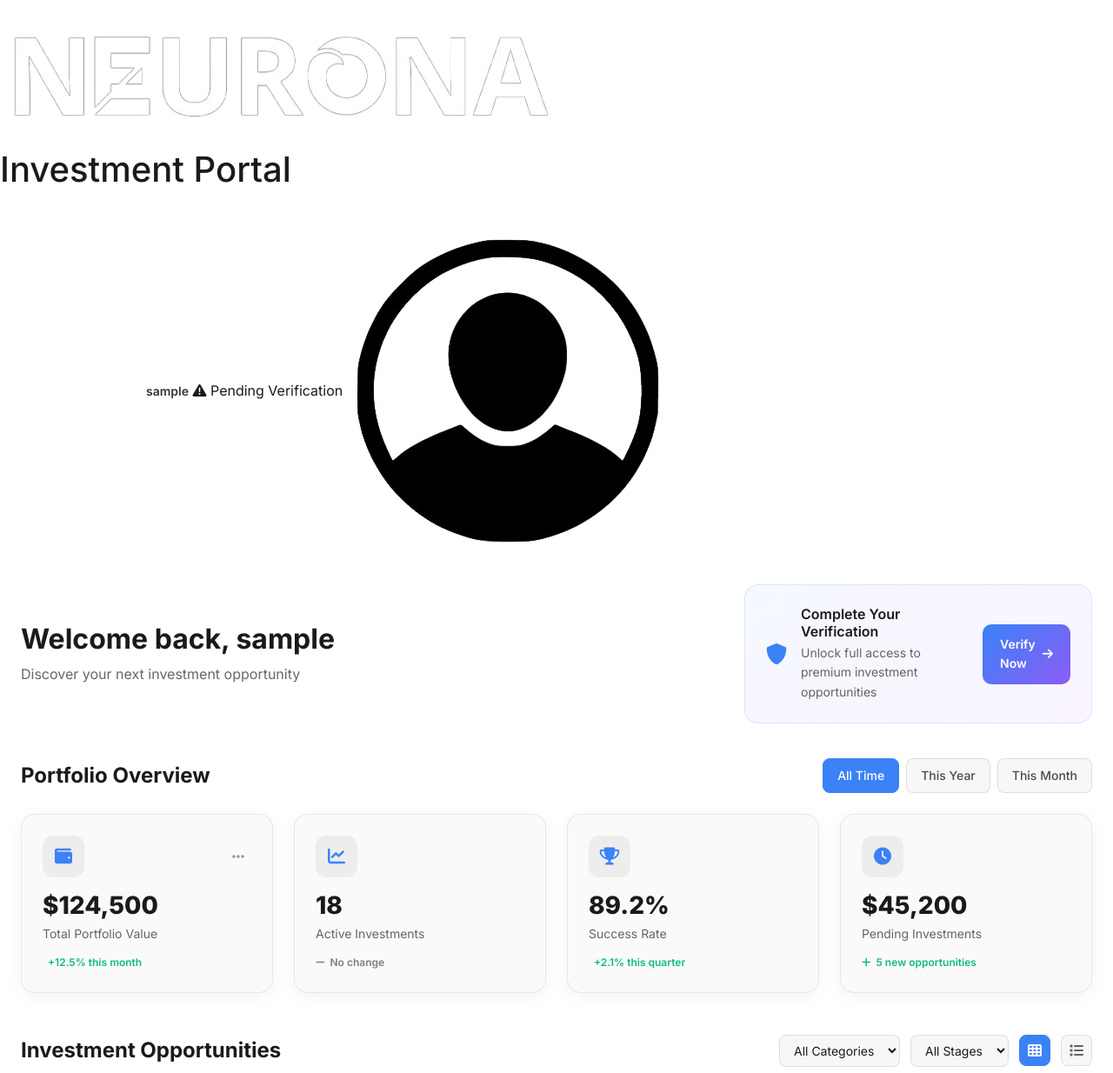
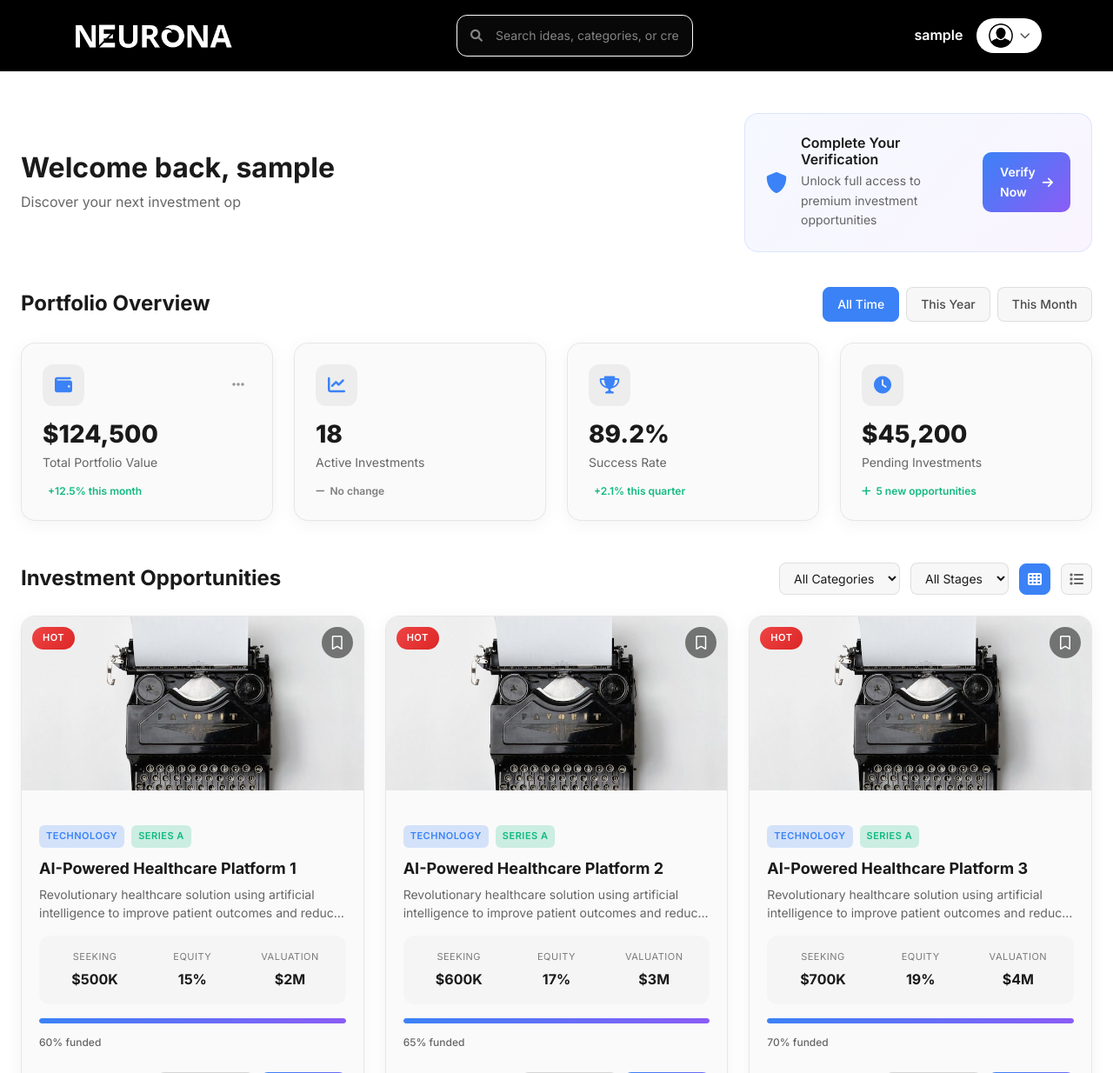
Before and after one commit to abdullahtawsif220/NEURONA, a Flask app: template templates/investor_dashboard.html in a window 1280 px wide. Shown: the top 1234 px of the page at 87% size. Run offline with Flask 3, Linux system fonts and the light colour scheme; the template is opened without the code that fills it: most values are stand-ins (such as "Sample title", 1, 10 or a date in 2020).

Commit message:
Update investor_dashboard.html

```diff
--- a/templates/investor_dashboard.html
+++ b/templates/investor_dashboard.html
@@ -12,74 +12,44 @@
 <body>
 
 <!-- Top Navigation Bar -->
-<nav class="top-nav">
-  <div class="nav-container">
-    <div class="nav-left">
-      <img src="{{ url_for('static', filename='images/logo_white.png') }}" class="nav-logo" alt="Neurona">
-      <div class="nav-divider"></div>
-      <h1 class="nav-title">Investment Portal</h1>
+<nav class="navbar navbar-expand-lg navbar-dark bg-dark py-3">
+  <div class="container d-flex justify-content-between align-items-center">
+
+    <div class="logo">
+      <img src="{{ url_for('static', filename='images/logo_white.png') }}" class="navbar-logo" alt="Neurona Logo">
     </div>
 
-    <div class="nav-center">
+<!-- search button -->
+
+      <div class="nav-center">
       <div class="search-container">
         <i class="fas fa-search search-icon"></i>
         <input type="text" placeholder="Search ideas, categories, or creators..." class="search-input">
       </div>
     </div>
 
-    <div class="nav-right">
-      <div class="nav-actions">
-        <button class="nav-btn">
-          <i class="fas fa-bell"></i>
-          <span class="notification-badge">3</span>
+    <div class="profile-section d-flex align-items-center gap-3">
+
+      <span class="creator-name">{{ username }}</span>
+      {% if verified == 1 %}
+        <span class="verification-badge ms-2">Verified</span>
+      {% endif %}
+
+      <div class="profile-dropdown position-relative">
+        <button class="profile-button">
+          <img src="{{ url_for('static', filename='images/user_logo.png') }}" alt="Profile" class="profile-img" />
+          <i class="fas fa-chevron-down dropdown-arrow"></i>
         </button>
-        <button class="nav-btn">
-          <i class="fas fa-bookmark"></i>
-        </button>
-        <button class="nav-btn">
-          <i class="fas fa-chart-line"></i>
-        </button>
-      </div>
 
-      <div class="profile-section">
-        <div class="profile-info">
-          <span class="profile-name">{{ username }}</span>
-          {% if verified %}
-            <span class="verified-badge">
-              <i class="fas fa-shield-check"></i>
-              Verified Investor
-            </span>
-          {% else %}
-            <span class="unverified-badge">
-              <i class="fas fa-exclamation-triangle"></i>
-              Pending Verification
-            </span>
-          {% endif %}
-        </div>
-        <div class="profile-dropdown">
-          <img src="{{ url_for('static', filename='images/user_logo.png') }}" alt="Profile" class="profile-avatar">
-          <div class="dropdown-menu">
-            <a href="#" class="dropdown-item">
-              <i class="fas fa-user"></i>
-              Profile Settings
-            </a>
-            <a href="#" class="dropdown-item">
-              <i class="fas fa-wallet"></i>
-              Wallet & Billing
-            </a>
-            <a href="#" class="dropdown-item">
-              <i class="fas fa-chart-bar"></i>
-              Investment History
-            </a>
-            <div class="dropdown-divider"></div>
-            <a href="{{ url_for('logout') }}" class="dropdown-item logout">
-              <i class="fas fa-sign-out-alt"></i>
-              Sign Out
-            </a>
-          </div>
+        <div class="dropdown-content">
+          <a href="#">Profile</a>
+          <a href="#">Notification</a>
+          <a href="#">Wallet</a>
+          <a href="{{ url_for('logout') }}">Logout</a>
         </div>
       </div>
     </div>
+
   </div>
 </nav>
 
@@ -105,7 +75,10 @@
     <div class="hero-content">
       <div class="hero-text">
         <h1 class="hero-title">Welcome back, {{ username }}</h1>
-        <p class="hero-subtitle">Discover your next investment opportunity</p>
+        <div class="hero-actions">
+          <p class="hero-subtitle">Discover your next investment op
+          </a>
+        </div>
       </div>
 
       {% if not verified %}
```
